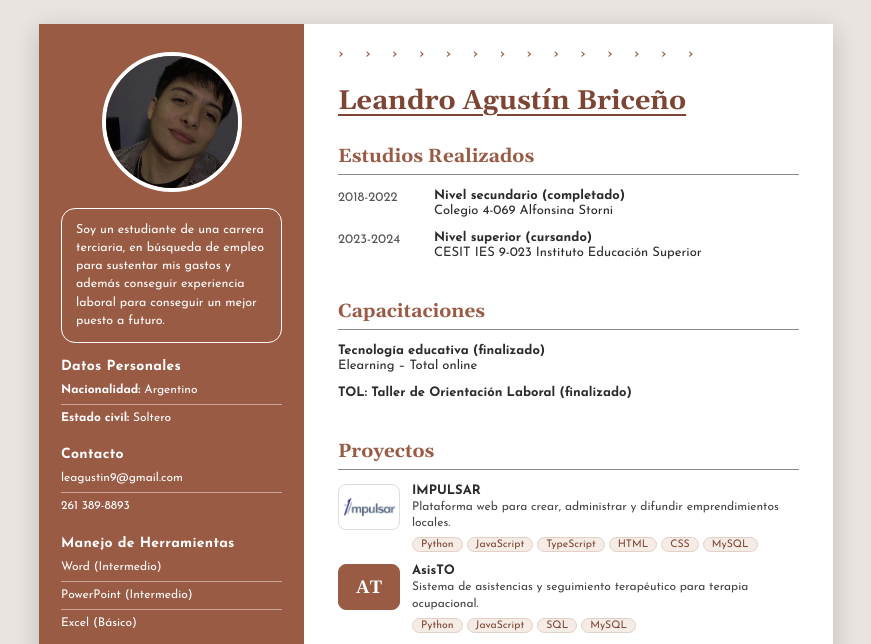
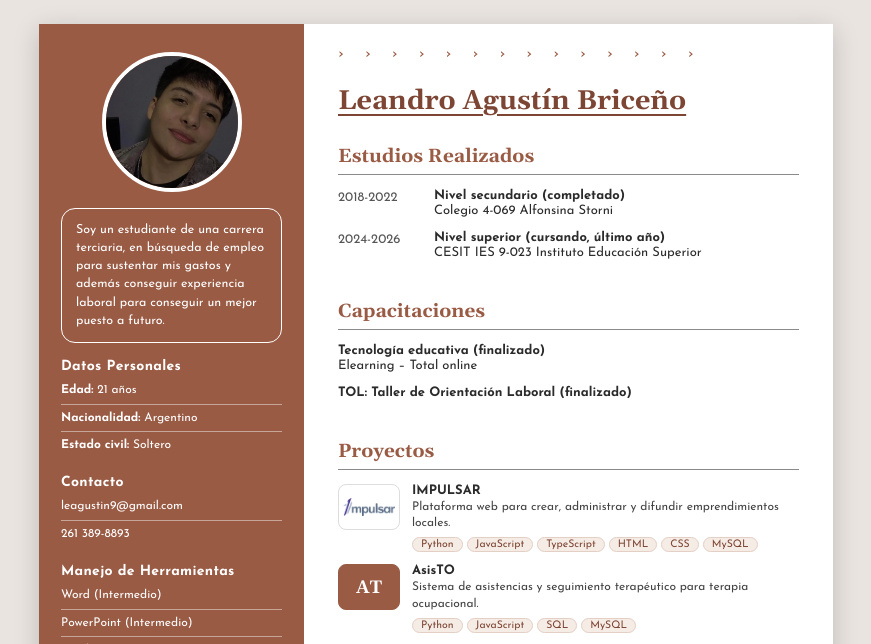
Before and after one commit to Leanbrice/Portafolio_LeandroB, a Flask app: page /cv in a window 1280 px wide. Shown: the top 644 px of the page, without its empty margins (204-1075 px from the left). Run offline with Flask 3, Linux system fonts and the light colour scheme.

Commit message:
Actualiza edad y años de cursada en el CV

```diff
--- a/templates/cv.html
+++ b/templates/cv.html
@@ -26,10 +26,11 @@
       un mejor puesto a futuro.
     </p>
 
-    <!-- Versión pública: sin DNI, CUIL, domicilio ni edad. Para postular, mandá el PDF con esos datos si te los piden. -->
+    <!-- Versión pública: sin DNI, CUIL ni domicilio. Para postular, mandá el PDF con esos datos si te los piden. -->
     <section class="bloque">
       <h3>Datos Personales</h3>
       <ul class="datos">
+        <li><b>Edad:</b> 21 años</li>
         <li><b>Nacionalidad:</b> Argentino</li>
         <li><b>Estado civil:</b> Soltero</li>
       </ul>
@@ -82,9 +83,9 @@
         </div>
       </div>
       <div class="item">
-        <span class="anios">2023-2024</span>
+        <span class="anios">2024-2026</span>
         <div class="detalle">
-          <strong>Nivel superior (cursando)</strong>
+          <strong>Nivel superior (cursando, último año)</strong>
           <span>CESIT IES 9-023 Instituto Educación Superior</span>
         </div>
       </div>
```
